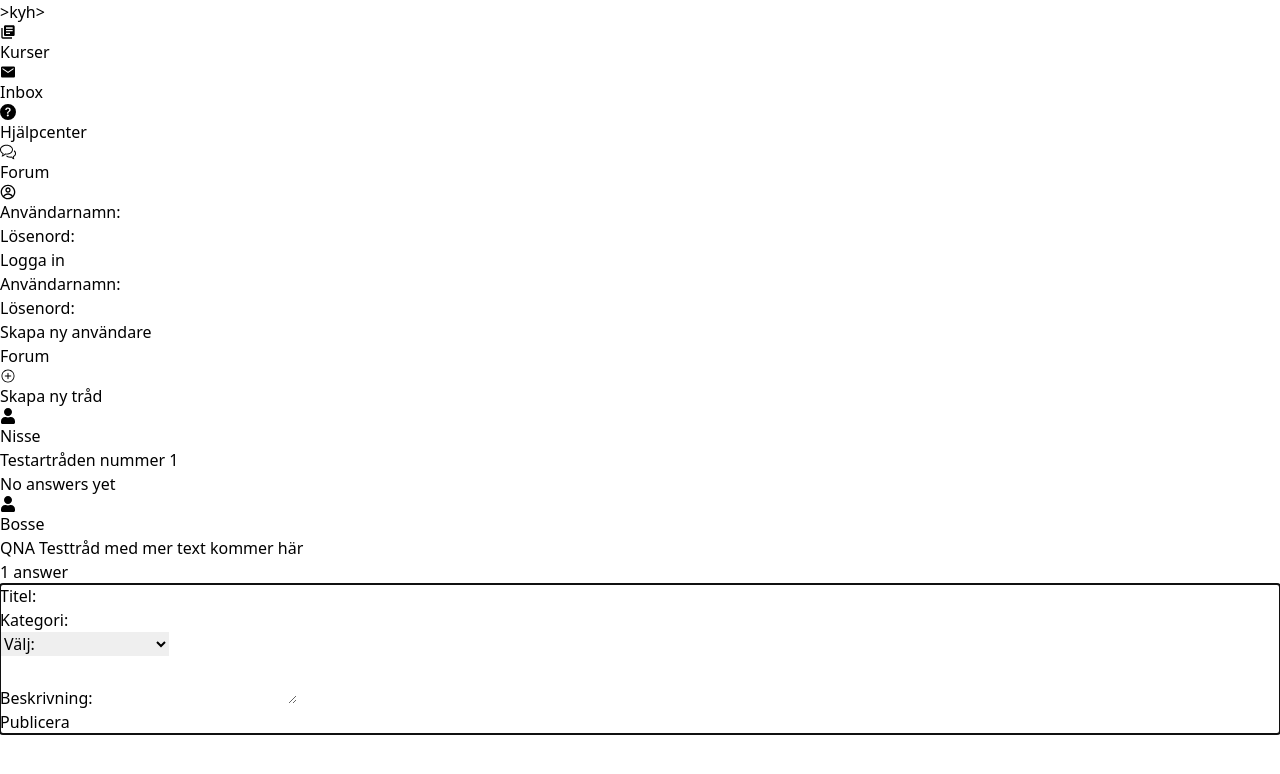
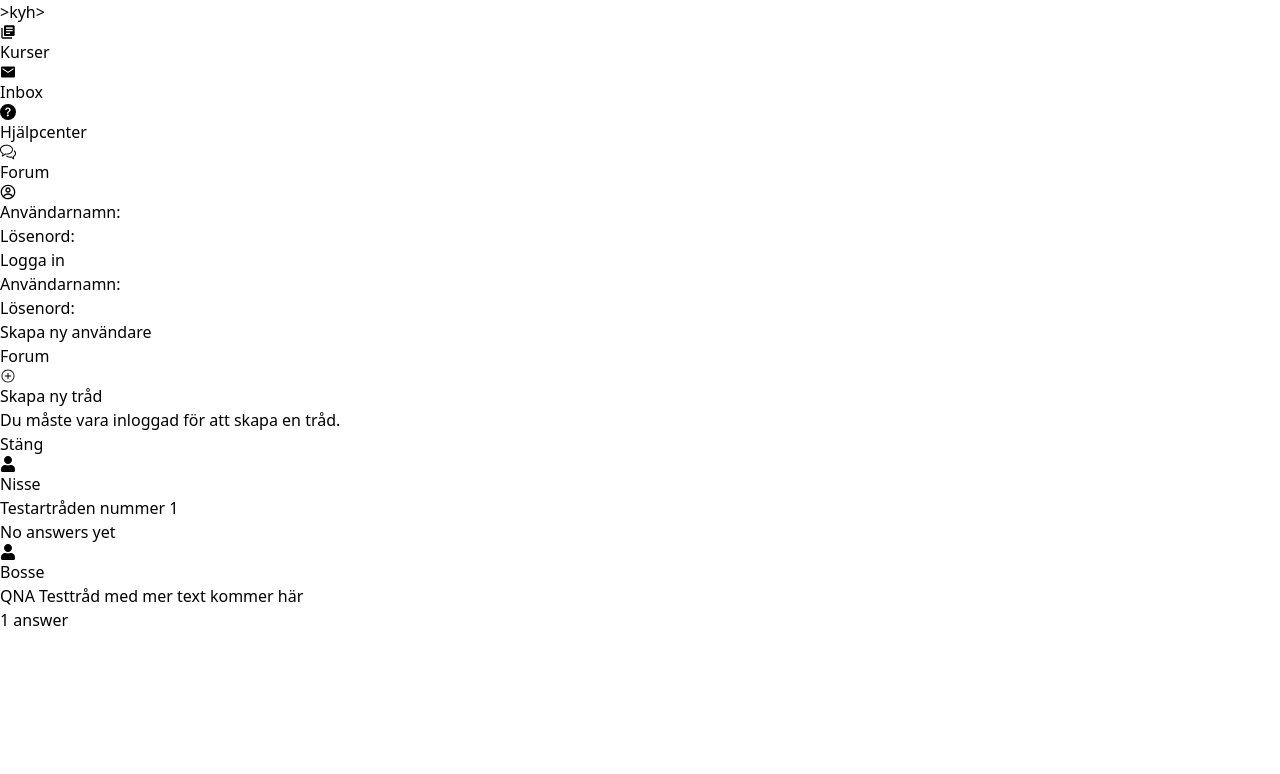
Before and after one commit to veraaa99/omniway-forum-individuell-uppgift, a React (Vite) app: page / in a window 1280 px wide. Both pictures are taken after a click on the element "Skapa ny tråd". Shown: the top 774 px of the page. Built offline with nearby package versions, Linux system fonts and the light colour scheme.

Commit message:
Only users can create a thread

```diff
--- a/src/components/ThreadList.tsx
+++ b/src/components/ThreadList.tsx
@@ -7,12 +7,30 @@ import Thread from './Thread';
 import { FaArrowLeft } from 'react-icons/fa';
 import Modal from 'react-modal'
 import ThreadForm from './ThreadForm';
+import { useUser } from '../contexts/UserContext';
+import { useNavigate } from 'react-router';
 
 
 export default function ThreadList() {
   const { threads } = useThread();
+  const { currentUser } = useUser()
   const [selectedThread, setselectedThread] = useState<Thread | QNAThread | null>(null)
-  const [isModalOpen, setIsModalOpen] = useState(false)
+  const [isModalOpen, setIsModalOpen] = useState<boolean>(false)
+  const [showLoginPopup, setShowLoginPopup] = useState<boolean>(false)
+  const navigate = useNavigate()
+
+  const handleCreateThreadButton = () => {
+    if (!currentUser) {
+      setShowLoginPopup(true)
+    } else {
+      setIsModalOpen(true)
+    }
+  }
+
+  const closeLoginPopup = () => {
+    setShowLoginPopup(false);
+    navigate('/');
+  };
 
   if (selectedThread) {
 
@@ -32,9 +50,23 @@ export default function ThreadList() {
     <div className='container mx-auto px-4 lg:max-w-6xl'>
       <h1 className='text-3xl text-center font-bold text-blue-950 my-4'>Forum</h1>
 
-      <div className='flex gap-2 items-center mb-4 text-2xl font-semibold cursor-pointer' onClick={() => setIsModalOpen(true)}>
+      <div className='flex gap-2 items-center mb-4 text-2xl font-semibold cursor-pointer' onClick={handleCreateThreadButton}>
         <IoIosAddCircleOutline /><p>Skapa ny tråd</p>
       </div>
+
+      {showLoginPopup && (
+        <div className='fixed inset-0 bg-black bg-opacity-50 backdrop-blur-sm z-50 flex justify-center items-center'>
+          <div className="bg-white text-black p-6 rounded shadow-lg text-center max-w-sm w-full">
+            <p className="mb-4 text-lg font-semibold">Du måste vara inloggad för att skapa en tråd.</p>
+            <button
+              onClick={closeLoginPopup}
+              className="mt-2 px-4 py-2 bg-blue-950 text-white rounded hover:bg-blue-700"
+            >
+              Stäng
+            </button>
+          </div>
+        </div>
+      )}
 
       <Modal isOpen={isModalOpen} appElement={document.getElementById('root') as HTMLElement} onRequestClose={() => setIsModalOpen(false)}
         contentLabel='Skapa ny tråd'
--- a/src/components/routes/PrivateRoute.tsx
+++ b/src/components/routes/PrivateRoute.tsx
@@ -6,9 +6,12 @@ function PrivateRoute({ children }: PropsWithChildren) {
   const { currentUser } = useUser();
 
   if (!currentUser) {
-    return <Navigate to="/" />;
+    return <Navigate to="/" replace />;
   }
 
-  return children;
+  return
+  <>
+    { children }
+  </>
 }
 export default PrivateRoute;
```
